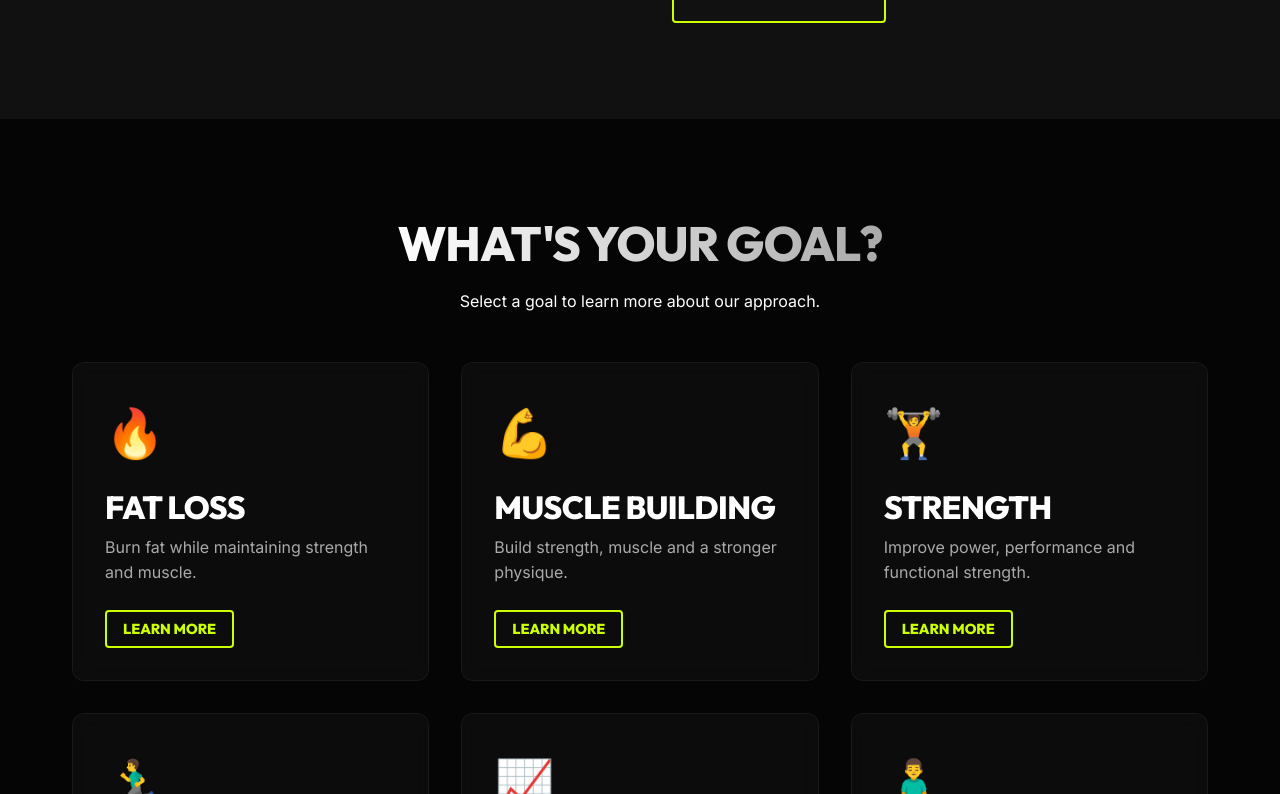
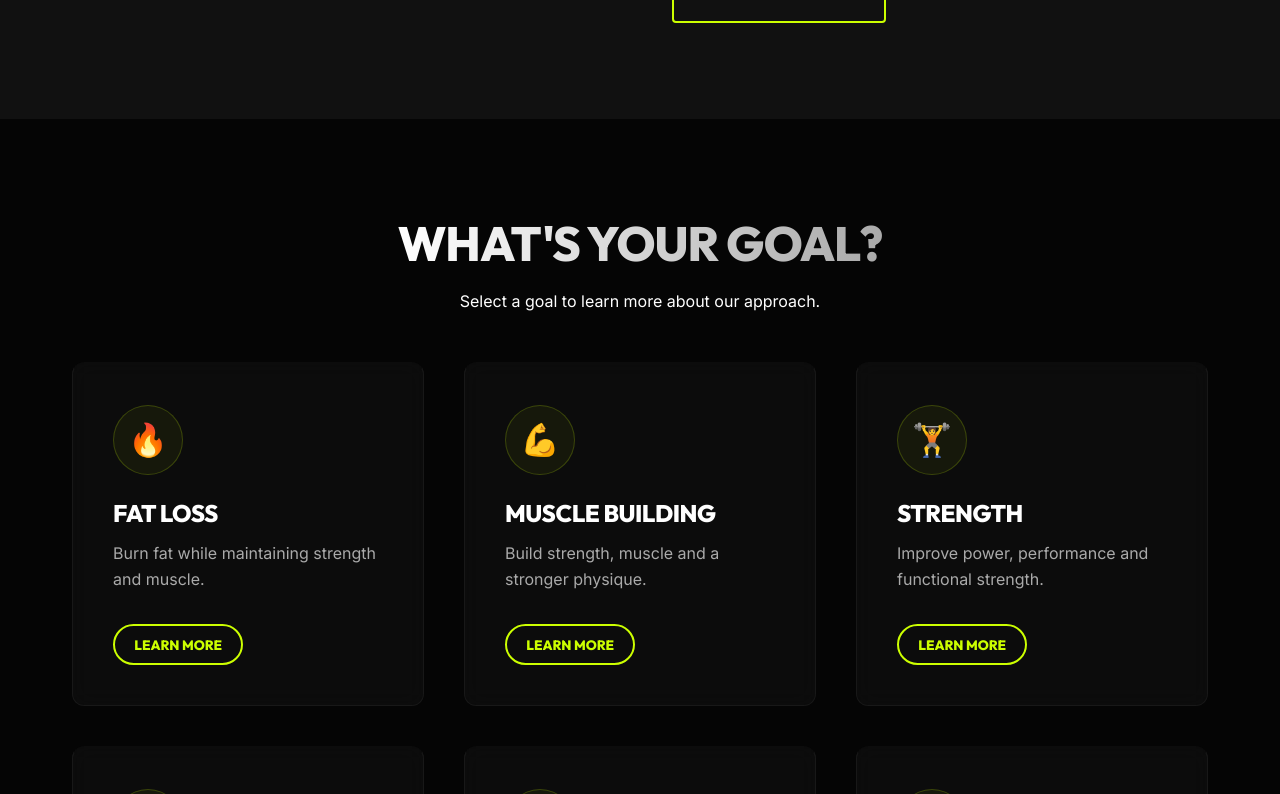
Before and after one commit to sanjeevsenapati/suraj, a React (Vite) app: page / in a window 1280 px wide. Shown: the part 1766-2560 px from the top of the page. Built offline with nearby package versions, Linux system fonts and the light colour scheme.

Commit message:
Enhance Goals section with premium hover effects and glowing icons

```diff
--- a/src/components/Goals.css
+++ b/src/components/Goals.css
@@ -1,11 +1,12 @@
 .goals-section {
   background-color: var(--bg-color);
+  position: relative;
 }
 
 .goals-grid {
   display: grid;
   grid-template-columns: repeat(auto-fit, minmax(300px, 1fr));
-  gap: 2rem;
+  gap: 2.5rem;
 }
 
 .goal-card {
@@ -13,33 +14,67 @@
   flex-direction: column;
   position: relative;
   overflow: hidden;
+  padding: 2.5rem;
+  border-top: 3px solid transparent;
+  transition: all 0.4s cubic-bezier(0.175, 0.885, 0.32, 1.275);
+}
+
+.goal-card:hover {
+  border-top: 3px solid var(--accent-color);
+  transform: translateY(-10px);
+  box-shadow: 0 20px 40px rgba(0, 0, 0, 0.6), 0 0 20px rgba(204, 255, 0, 0.05);
+}
+
+.goal-icon-wrapper {
+  width: 70px;
+  height: 70px;
+  border-radius: 50%;
+  background: rgba(204, 255, 0, 0.05);
+  border: 1px solid rgba(204, 255, 0, 0.2);
+  display: flex;
+  align-items: center;
+  justify-content: center;
+  margin-bottom: 1.5rem;
+  transition: all 0.4s ease;
+  box-shadow: 0 0 15px rgba(204, 255, 0, 0.0);
+}
+
+.goal-card:hover .goal-icon-wrapper {
+  background: rgba(204, 255, 0, 0.15);
+  box-shadow: 0 0 20px rgba(204, 255, 0, 0.2);
+  transform: scale(1.1) rotate(5deg);
 }
 
 .goal-icon {
-  font-size: 3rem;
-  margin-bottom: 1rem;
+  font-size: 2rem;
+  line-height: 1;
 }
 
 .goal-title {
-  margin-bottom: 0.5rem;
+  margin-bottom: 0.8rem;
+  font-size: 1.5rem;
+  color: #fff;
 }
 
 .goal-desc {
   color: var(--text-secondary);
   flex-grow: 1;
+  font-size: 1rem;
+  line-height: 1.6;
 }
 
 .goal-btn {
-  padding: 0.5rem 1rem;
-  font-size: 0.9rem;
+  padding: 0.6rem 1.2rem;
+  font-size: 0.85rem;
   align-self: flex-start;
-  margin-top: 1.5rem;
+  margin-top: 2rem;
+  border-radius: 30px;
 }
 
 .goal-details {
   max-height: 0;
   overflow: hidden;
-  transition: max-height 0.4s ease-out, opacity 0.4s ease-out;
+  transition: max-height 0.5s ease-out, opacity 0.4s ease-out, margin 0.4s ease-out;
   opacity: 0;
   margin-top: 0;
 }
@@ -47,15 +82,29 @@
 .goal-details.active {
   max-height: 500px;
   opacity: 1;
-  margin-top: 1.5rem;
+  margin-top: 2rem;
 }
 
 .goal-details-content {
   padding-top: 1.5rem;
-  border-top: 1px solid var(--glass-border);
+  border-top: 1px solid rgba(255, 255, 255, 0.1);
+  background: linear-gradient(180deg, rgba(204, 255, 0, 0.03) 0%, transparent 100%);
+  padding: 1.5rem;
+  border-radius: 0 0 8px 8px;
+  margin: 0 -2.5rem -2.5rem;
+}
+
+.goal-details-content h4 {
+  font-size: 1.1rem;
+  margin-bottom: 0.5rem;
+}
+
+.goal-details-content p {
+  color: #ddd;
+  font-size: 0.95rem;
 }
 
 .disclaimer {
-  font-size: 0.8rem;
-  color: #888;
+  font-size: 0.75rem !important;
+  color: #666 !important;
 }
--- a/src/components/Goals.tsx
+++ b/src/components/Goals.tsx
@@ -24,7 +24,9 @@ const Goals: React.FC = () => {
         <div className="goals-grid">
           {siteConfig.goals.map((goal) => (
             <div key={goal.id} className="goal-card glass-card">
-              <div className="goal-icon text-accent">{goal.icon}</div>
+              <div className="goal-icon-wrapper">
+                <div className="goal-icon">{goal.icon}</div>
+              </div>
               <h3 className="goal-title">{goal.title}</h3>
               <p className="goal-desc">{goal.description}</p>
 
```
